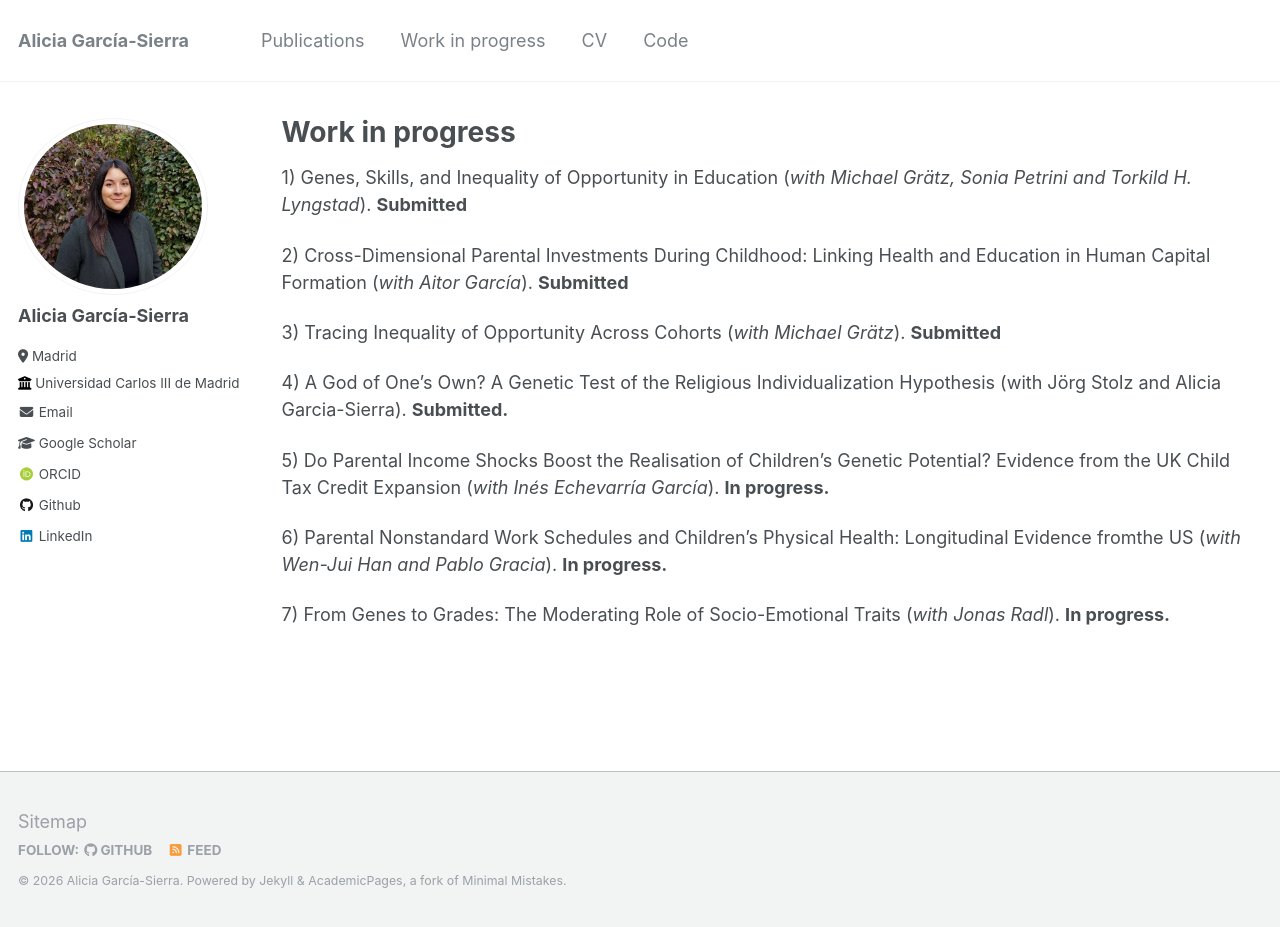
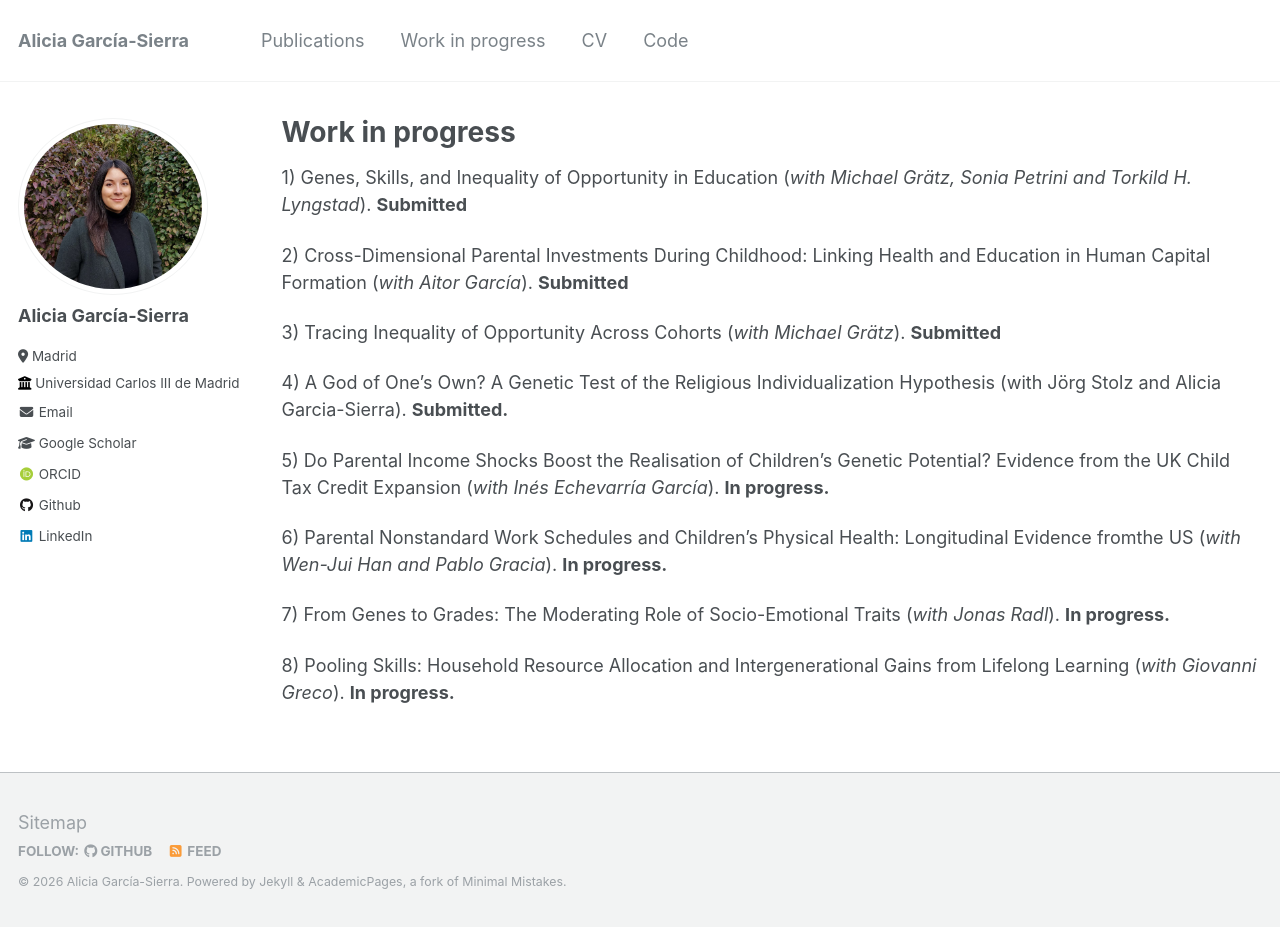
Before and after one commit to aliciagarciasierra/aliciagarciasierra.github.io, a Jekyll site: the page built from _pages/workinprogress.md, in a window 1280 px wide and 927 px high. Built offline with Jekyll 4.4.1, drawn with Linux system fonts in a browser that asks for light colours; some web fonts are replaced.

Commit message:
Add new work in progress entry for 'Pooling Skills'

```diff
--- a/_pages/workinprogress.md
+++ b/_pages/workinprogress.md
@@ -19,3 +19,5 @@ author_profile: true
 6) Parental Nonstandard Work Schedules and Children’s Physical Health: Longitudinal Evidence fromthe US (_with Wen-Jui Han and Pablo Gracia_).  **In progress.**
 
 7) From Genes to Grades: The Moderating Role of Socio-Emotional Traits (_with Jonas Radl_).  **In progress.**
+
+8) Pooling Skills: Household Resource Allocation and Intergenerational Gains from Lifelong Learning (_with Giovanni Greco_).  **In progress.**
```
